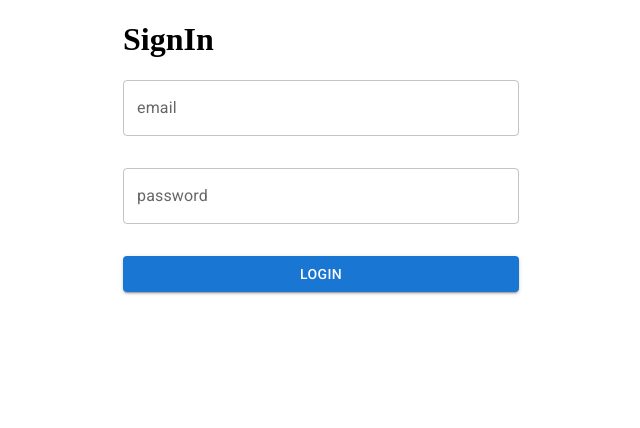
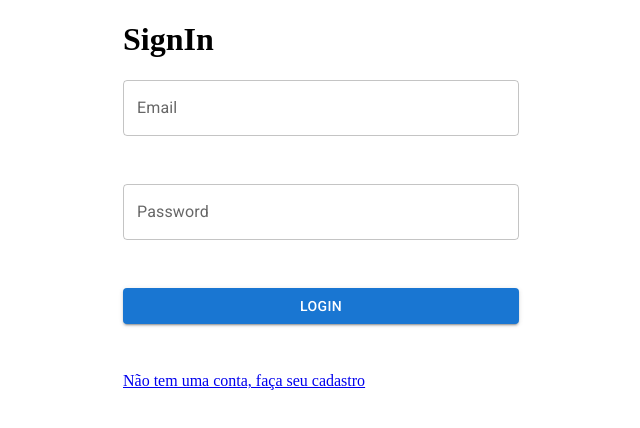
Before and after one commit to bc-fullstack-01/lucasliborio-frontend, a React (Create React App) app: page / in a window 1280 px wide. Shown: the top 428 px of the page, without its empty margins (319-959 px from the left). Built offline with nearby package versions, Linux system fonts and the light colour scheme.

Commit message:
feat: create a new componennt auth form

```diff
--- /dev/null
+++ b/global.d.ts
@@ -0,0 +1,4 @@
+declare module "*.svg" {
+  const content: string
+  export default content
+}
--- a/package.json
+++ b/package.json
@@ -14,8 +14,10 @@
     "@types/react": "^18.0.15",
     "@types/react-dom": "^18.0.6",
     "axios": "^0.27.2",
+    "jwt-decode": "^3.1.2",
     "react": "^18.2.0",
     "react-dom": "^18.2.0",
+    "react-router-dom": "^6.3.0",
     "react-scripts": "5.0.1",
     "typescript": "^4.7.4",
     "web-vitals": "^2.1.4"
--- a/src/App.tsx
+++ b/src/App.tsx
@@ -1,11 +1,18 @@
 import React from 'react';
+import { BrowserRouter, Routes, Route } from 'react-router-dom'
 import './App.css';
+import { HomePage } from './pages/home';
 import { SigninPage } from './pages/signin';
+
+
 function App() {
   return (
-    <div>
-      <SigninPage/>
-    </div>
+    <BrowserRouter>
+      <Routes>
+        <Route path="/" element={<SigninPage />}></Route>
+        <Route path="/home" element={<HomePage/>}></Route>
+      </Routes>
+    </BrowserRouter>
   )
 }
 export default App;
--- a/src/api/server.tsx
+++ b/src/api/server.tsx
@@ -1,5 +1,5 @@
 import axios from 'axios'
 
 export default axios.create({
-  baseURL:"http://192.168.0.100:5050/v1"
+  baseURL:"http://0.0.0.0:5050/v1"
 })
--- /dev/null
+++ b/src/components/AuthForm/index.tsx
@@ -0,0 +1,60 @@
+import React, { useState } from "react";
+import { Link } from 'react-router-dom'
+import { TextField, Button, Container, Stack } from '@mui/material'
+
+
+
+interface Props {
+  onSubmitForm: any
+  buttonLabel: string
+  buttonLink: string,
+  linkText: string
+}
+
+export const AuthForm = ({
+  onSubmitForm,
+  buttonLabel,
+  buttonLink,
+  linkText
+}: Props) => {
+  const [email, setEmail] = useState({ value: '', error: '' })
+  const [password, setPassword] = useState({ value: '', error: '' })
+  const handleSubmit = (e: React.FormEvent<HTMLFormElement>) => {
+    e.preventDefault()
+
+    onSubmitForm(email.value, password.value)
+  }
+  return (
+
+    <Container maxWidth="xs">
+      <h1>SignIn</h1>
+      <form onSubmit={(e) => { handleSubmit(e) }}>
+        <Stack
+          spacing={6}
+          justifyContent="center"
+          alignItems="stretch"
+        >
+          <TextField
+            onChange={(e) => setEmail({ value: e.target.value, error: 'none' })}
+            name="email" value={email.value}
+            variant="outlined"
+            label="Email"
+          ></TextField>
+
+          <TextField
+            onChange={(e) => setPassword({ value: e.target.value, error: 'none' })}
+            name="password" value={password.value}
+            type="password" variant="outlined"
+            label="Password">
+          </TextField>
+
+          <Button sx={{
+            width: '100%'
+          }} type="submit" variant="contained">{buttonLabel}</Button>
+          <Link to={buttonLink}>{linkText}</Link>
+        </Stack>
+      </form>
+    </Container>
+
+  )
+}
--- /dev/null
+++ b/src/pages/home/index.tsx
@@ -0,0 +1,7 @@
+import React from "react";
+
+export const HomePage = () => {
+  return (
+    <div><h1>HOME</h1></div>
+  )
+}
--- /dev/null
+++ b/src/pages/signin/index.css
@@ -0,0 +1,5 @@
+.logo {
+  height: 250px;
+  width: 250px;
+  margin-top: 10px;
+}
--- a/src/pages/signin/index.tsx
+++ b/src/pages/signin/index.tsx
@@ -1,16 +1,38 @@
-import React from "react"
-import { Box, TextField, Button, Container, Stack } from '@mui/material'
+import React, { useState } from "react"
+import server from "../../api/server"
+import jwt from "jwt-decode"
+import { useNavigate } from "react-router-dom"
+import { AuthForm } from "../../components/AuthForm"
+
+interface TokenUser {
+  profileId: string,
+  user: string
+}
+
 export const SigninPage = () => {
+  const navigate = useNavigate()
+
+  const handleLogin = async (email: string, password: string) => {
+    console.log(email, password)
+    const response = await server.post('/login', {
+      email,
+      password
+    })
+    console.log(await response.data)
+    const { accessToken } = await response.data
+    const decoded = jwt(accessToken) as TokenUser
+    Object.assign(decoded, { accessToken })
+    Object.entries(decoded).map(([key, value]) => {
+      localStorage.setItem(key, value as string)
+    })
+    navigate('/home')
+  }
   return (
-    <Container maxWidth="xs">
-      <h1>SignIn</h1>
-      <Box>
-        <Stack spacing={4}>
-          <TextField variant="outlined" label="email"></TextField>
-          <TextField variant="outlined" label="password"></TextField>
-          <Button variant="contained">LogIn</Button>
-        </Stack>
-      </Box>
-    </Container>
+    <AuthForm
+      onSubmitForm={handleLogin}
+      buttonLink="/signup"
+      buttonLabel="Login"
+      linkText='Não tem uma conta, faça seu cadastro'
+    />
   )
 }
--- a/tsconfig.json
+++ b/tsconfig.json
@@ -21,6 +21,7 @@
     "jsx": "react-jsx"
   },
   "include": [
-    "src"
+    "src",
+    "global.d.ts"
   ]
 }
```
Also changed, not shown: 1 other file (tests, documents, lock files or other folders).
